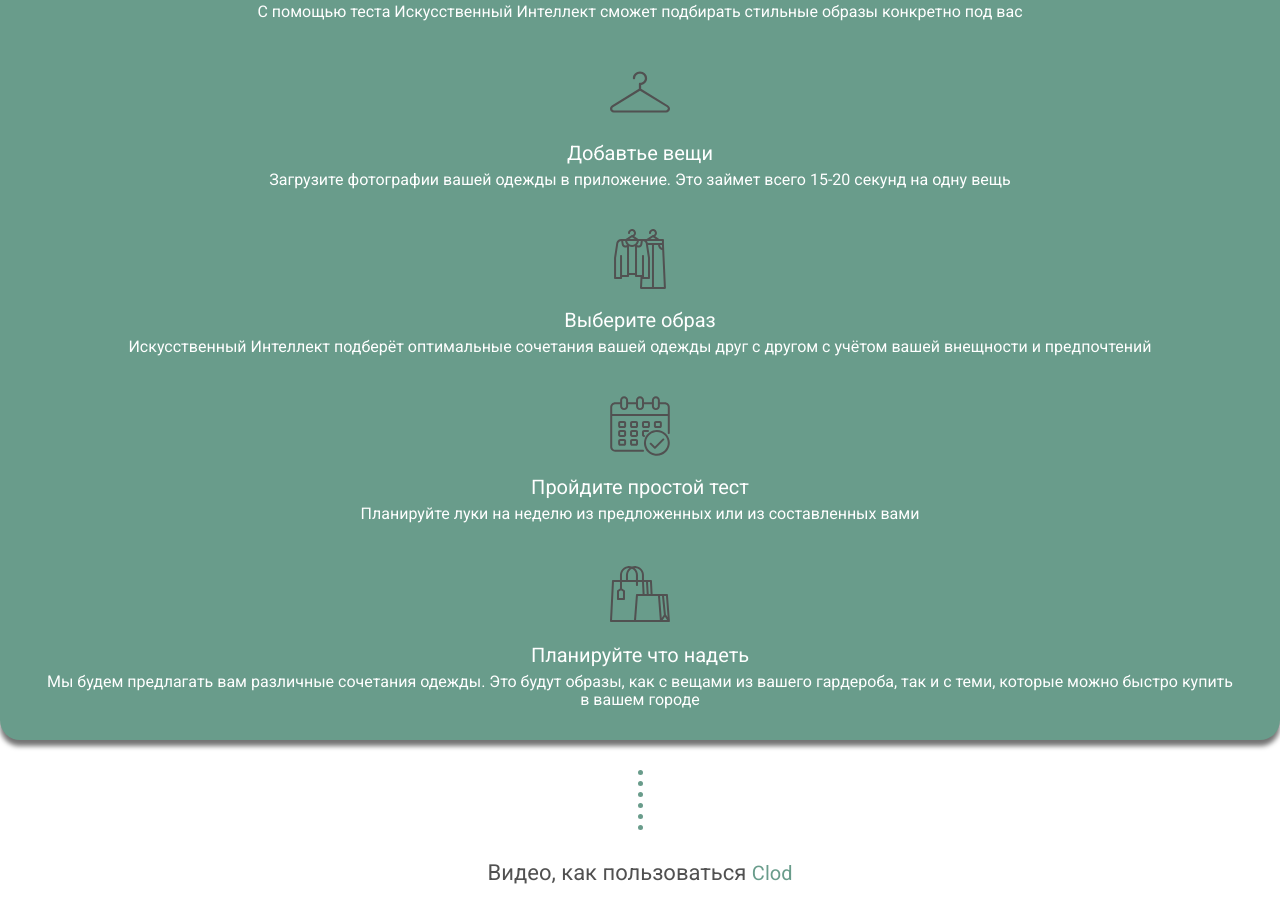
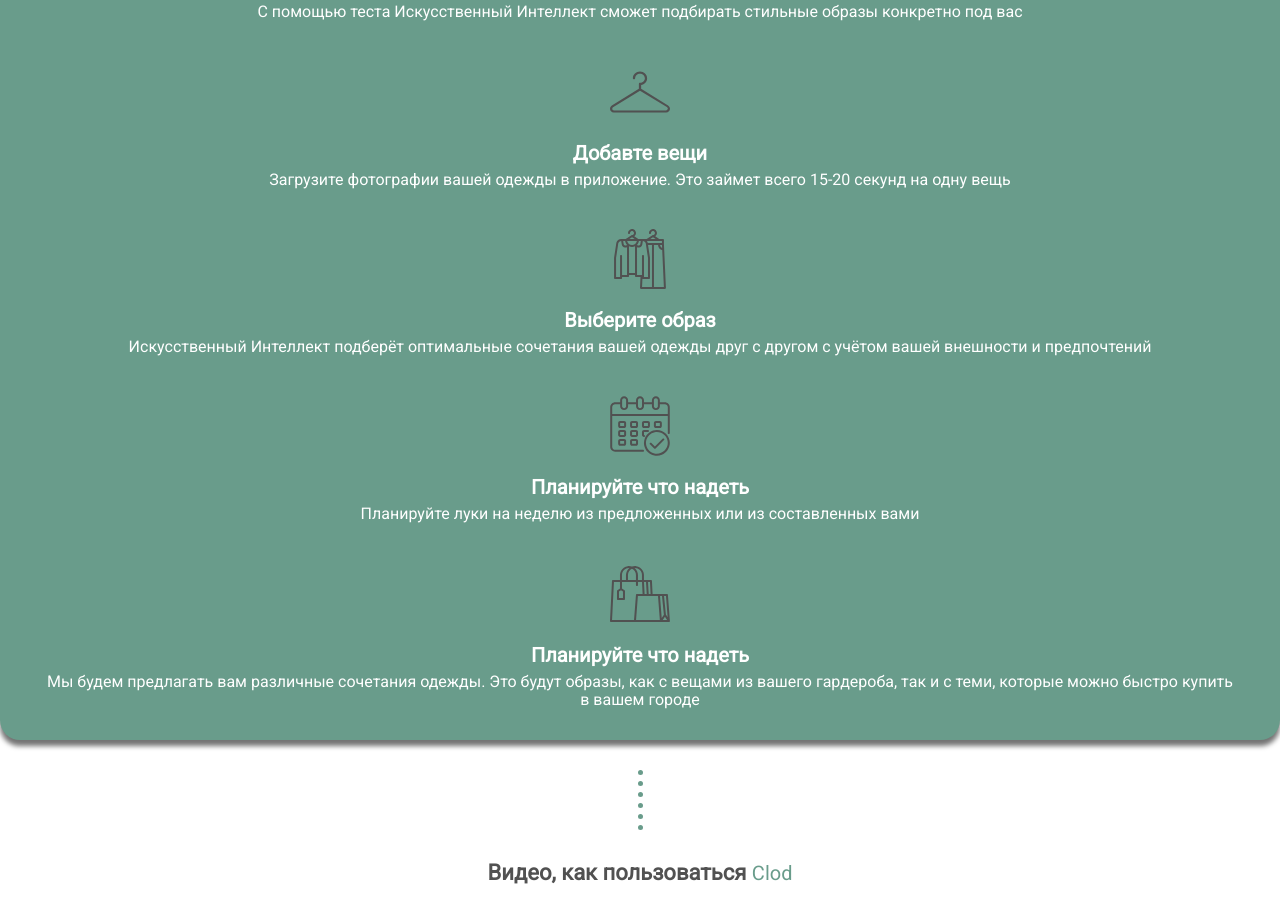
Before and after one commit to anikitosiknik/ClodLanding, a plain HTML site: page index.html in a window 1280 px wide. Shown: the part 1212-2112 px from the top of the page. Drawn offline with Linux system fonts and the light colour scheme; grey boxes are pictures that could not be loaded.

Commit message:
fix texts

```diff
--- a/form.css
+++ b/form.css
@@ -26,6 +26,7 @@ header h1 {
     margin-top: 30px;
     font-size: 24px;
     color: #515151;
+    font-weight: bold;
 }
 
 header form {
@@ -132,6 +133,7 @@ body {
     display: flex;
     flex-direction: column;
     min-height: 100%;
+    justify-content: space-between;
 }
 
 footer {
--- a/index.html
+++ b/index.html
@@ -71,18 +71,18 @@
         </div>
         <div class="how_point">
             <img src="./public/hanger.svg" alt="">
-            <h3>Добавтье вещи</h3>
+            <h3>Добавте вещи</h3>
             <p>Загрузите фотографии вашей одежды в приложение. Это займет всего 15-20 секунд на одну вещь</p>
         </div>
         <div class="how_point">
             <img src="./public/cloths.svg" alt="">
             <h3>Выберите образ</h3>
             <p>Искусственный Интеллект подберёт оптимальные сочетания вашей одежды друг с другом с учётом вашей
-                внещности и предпочтений</p>
+                внешности и предпочтений</p>
         </div>
         <div class="how_point">
             <img src="./public/calendar.svg" alt="">
-            <h3>Пройдите простой тест</h3>
+            <h3>Планируйте что надеть</h3>
             <p>Планируйте луки на неделю из предложенных или из составленных вами</p>
         </div>
         <div class="how_point">
--- a/style.css
+++ b/style.css
@@ -71,6 +71,7 @@ header div {
 
 .condition_text {
     font-size: 22px;
+    font-weight: bold;
     color: #515151;
 }
 
@@ -155,6 +156,7 @@ box-shadow: 0px 6px 5px 0px rgba(0,0,0,0.55);
     font-size: 20px;
     width: 500;
     margin: 6px;
+    font-weight: bold;
 }
 
 .how_point p {
@@ -175,6 +177,7 @@ box-shadow: 0px 6px 5px 0px rgba(0,0,0,0.55);
     font-size: 22px;
     color: #515151;
     margin-top: 30px;
+    font-weight: bold;
 }
 
 .video_header span {
--- a/thank.css
+++ b/thank.css
@@ -18,7 +18,8 @@ html {
 body{
     display: flex;
 	flex-direction: column;
-	min-height: 100%;
+    min-height: 100%;
+    justify-content: space-between;
 }
 
 .thank {
```
Also changed, not shown: 1 other file.
